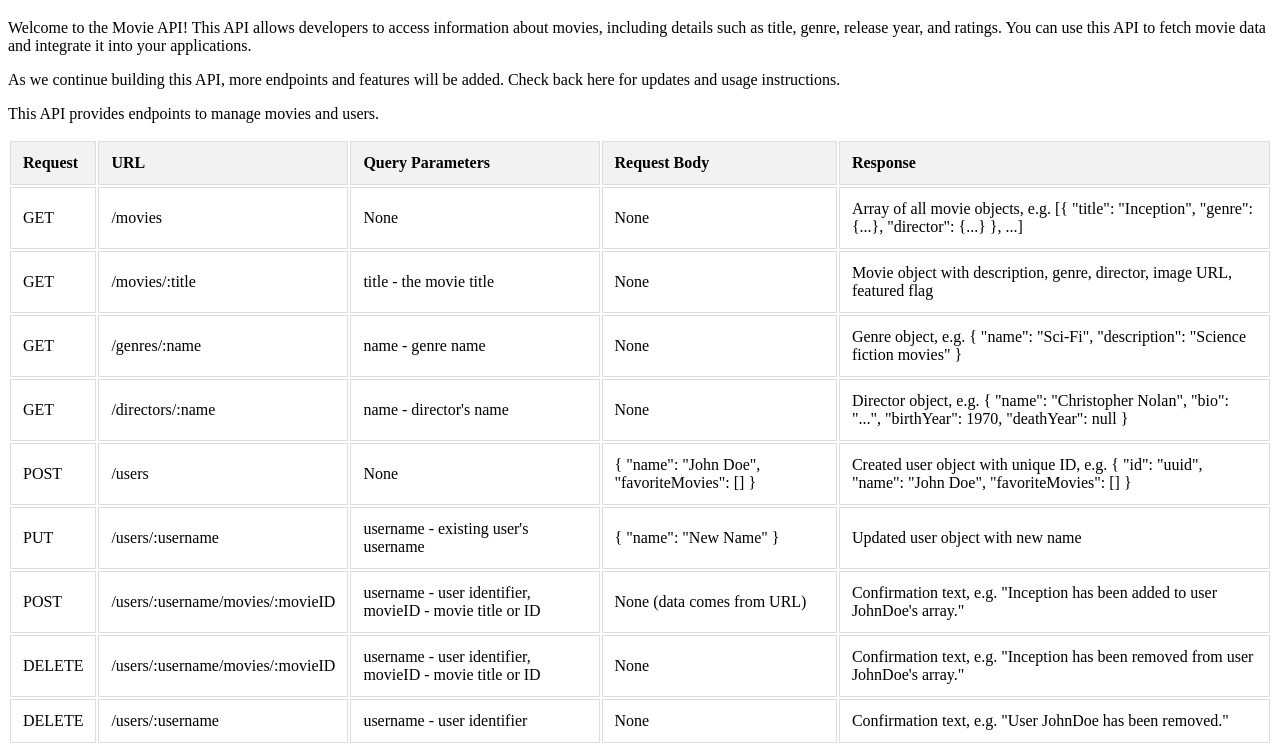
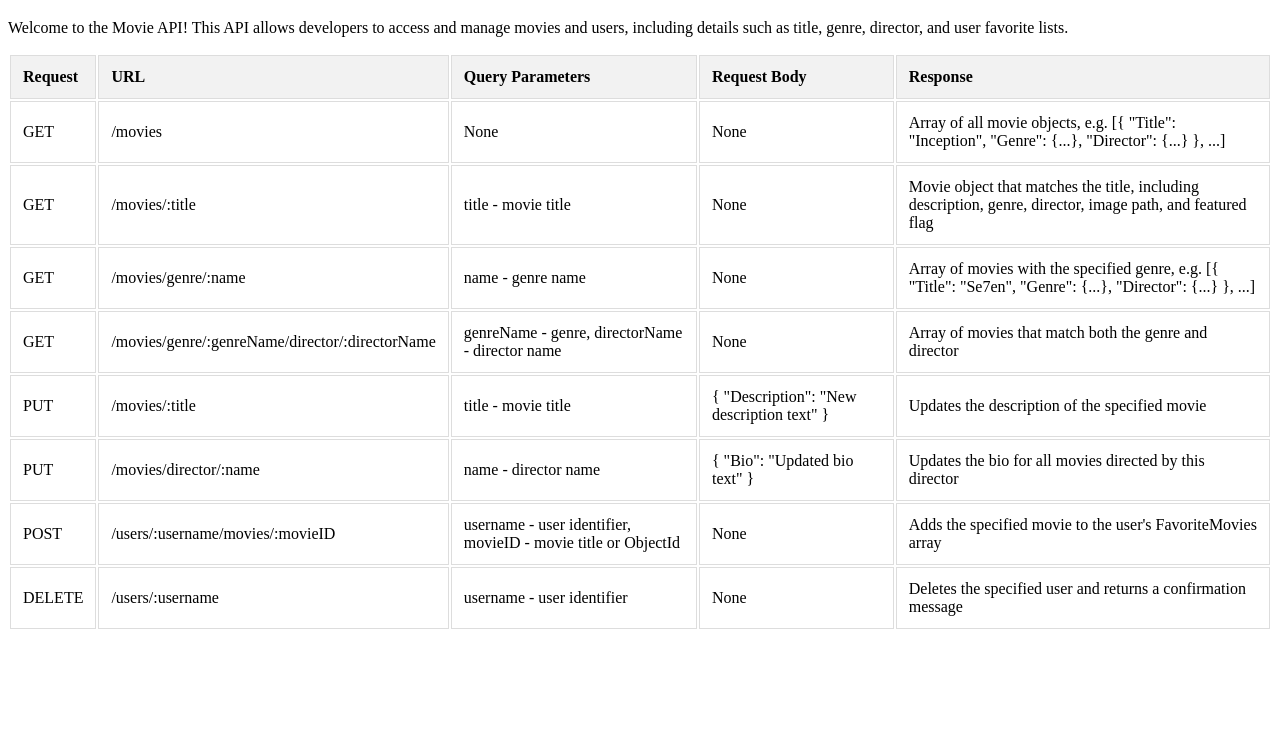
Before and after one commit to CarloBregy/movie_api, a website: page public/documentation.html in a window 1280 px wide. Shown: the part 61-814 px from the top of the page. Drawn offline with Linux system fonts and the light colour scheme.

Commit message:
Updated Documentation

```diff
--- a/public/documentation.html
+++ b/public/documentation.html
@@ -4,10 +4,7 @@
   <meta charset="UTF-8">
   <meta name="viewport" content="width=device-width, initial-scale=1.0">
   <title>Movie API Documentation</title>
-</head>
-
   <style>
-
     th, td {
       border: 1px solid #ddd;
       padding: 0.75rem;
@@ -16,15 +13,11 @@
     th {
       background-color: #f2f2f2;
     }
-
   </style>
-
+</head>
 <body>
   <h1>Movie API Documentation</h1>
-  <p>Welcome to the Movie API! This API allows developers to access information about movies, including details such as title, genre, release year, and ratings. You can use this API to fetch movie data and integrate it into your applications.</p>
-  <p>As we continue building this API, more endpoints and features will be added. Check back here for updates and usage instructions.</p>
-
-  <p>This API provides endpoints to manage movies and users.</p>
+  <p>Welcome to the Movie API! This API allows developers to access and manage movies and users, including details such as title, genre, director, and user favorite lists.</p>
 
   <table>
     <thead>
@@ -37,76 +30,68 @@
       </tr>
     </thead>
     <tbody>
+      <!-- READ Queries -->
       <tr>
         <td>GET</td>
         <td>/movies</td>
         <td>None</td>
         <td>None</td>
-      <td>Array of all movie objects, e.g. [{ "title": "Inception", "genre": {...}, "director": {...} }, ...]</td>
+        <td>Array of all movie objects, e.g. [{ "Title": "Inception", "Genre": {...}, "Director": {...} }, ...]</td>
       </tr>
       <tr>
         <td>GET</td>
         <td>/movies/:title</td>
-      <td>title - the movie title</td>
+        <td>title - movie title</td>
         <td>None</td>
-      <td>Movie object with description, genre, director, image URL, featured flag</td>
+        <td>Movie object that matches the title, including description, genre, director, image path, and featured flag</td>
       </tr>
       <tr>
         <td>GET</td>
-      <td>/genres/:name</td>
+        <td>/movies/genre/:name</td>
         <td>name - genre name</td>
         <td>None</td>
-      <td>Genre object, e.g. { "name": "Sci-Fi", "description": "Science fiction movies" }</td>
+        <td>Array of movies with the specified genre, e.g. [{ "Title": "Se7en", "Genre": {...}, "Director": {...} }, ...]</td>
       </tr>
       <tr>
         <td>GET</td>
-      <td>/directors/:name</td>
-      <td>name - director's name</td>
+        <td>/movies/genre/:genreName/director/:directorName</td>
+        <td>genreName - genre, directorName - director name</td>
         <td>None</td>
-      <td>Director object, e.g. { "name": "Christopher Nolan", "bio": "...", "birthYear": 1970, "deathYear": null }</td>
+        <td>Array of movies that match both the genre and director</td>
       </tr>
+
+      <!-- UPDATE Queries -->
       <tr>
-      <td>POST</td>
-      <td>/users</td>
-      <td>None</td>
-      <td>{
-  "name": "John Doe",
-  "favoriteMovies": []
-}</td>
-      <td>Created user object with unique ID, e.g. { "id": "uuid", "name": "John Doe", "favoriteMovies": [] }</td>
+        <td>PUT</td>
+        <td>/movies/:title</td>
+        <td>title - movie title</td>
+        <td>{ "Description": "New description text" }</td>
+        <td>Updates the description of the specified movie</td>
       </tr>
       <tr>
         <td>PUT</td>
-      <td>/users/:username</td>
-      <td>username - existing user's username</td>
-      <td>{
-  "name": "New Name"
-}</td>
-      <td>Updated user object with new name</td>
+        <td>/movies/director/:name</td>
+        <td>name - director name</td>
+        <td>{ "Bio": "Updated bio text" }</td>
+        <td>Updates the bio for all movies directed by this director</td>
       </tr>
       <tr>
         <td>POST</td>
         <td>/users/:username/movies/:movieID</td>
-      <td>username - user identifier, movieID - movie title or ID</td>
-      <td>None (data comes from URL)</td>
-      <td>Confirmation text, e.g. "Inception has been added to user JohnDoe's array."</td>
+        <td>username - user identifier, movieID - movie title or ObjectId</td>
+        <td>None</td>
+        <td>Adds the specified movie to the user's FavoriteMovies array</td>
       </tr>
-    <tr>
-      <td>DELETE</td>
-      <td>/users/:username/movies/:movieID</td>
-      <td>username - user identifier, movieID - movie title or ID</td>
-      <td>None</td>
-      <td>Confirmation text, e.g. "Inception has been removed from user JohnDoe's array."</td>
-    </tr>
+
+      <!-- DELETE Query -->
       <tr>
         <td>DELETE</td>
         <td>/users/:username</td>
         <td>username - user identifier</td>
         <td>None</td>
-      <td>Confirmation text, e.g. "User JohnDoe has been removed."</td>
+        <td>Deletes the specified user and returns a confirmation message</td>
       </tr>
     </tbody>
   </table>
-
 </body>
 </html>
```
Lines whose indentation alone changed are shown as unchanged.
